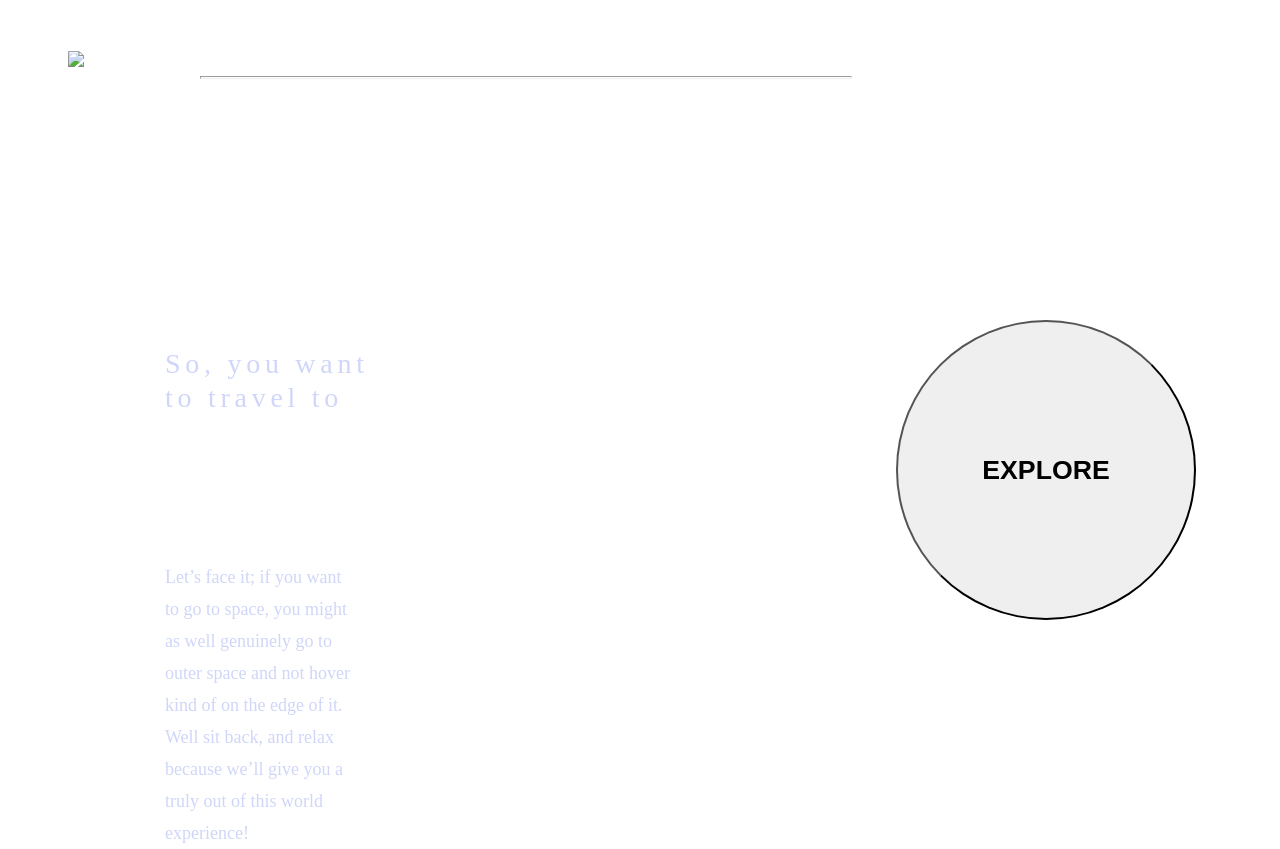
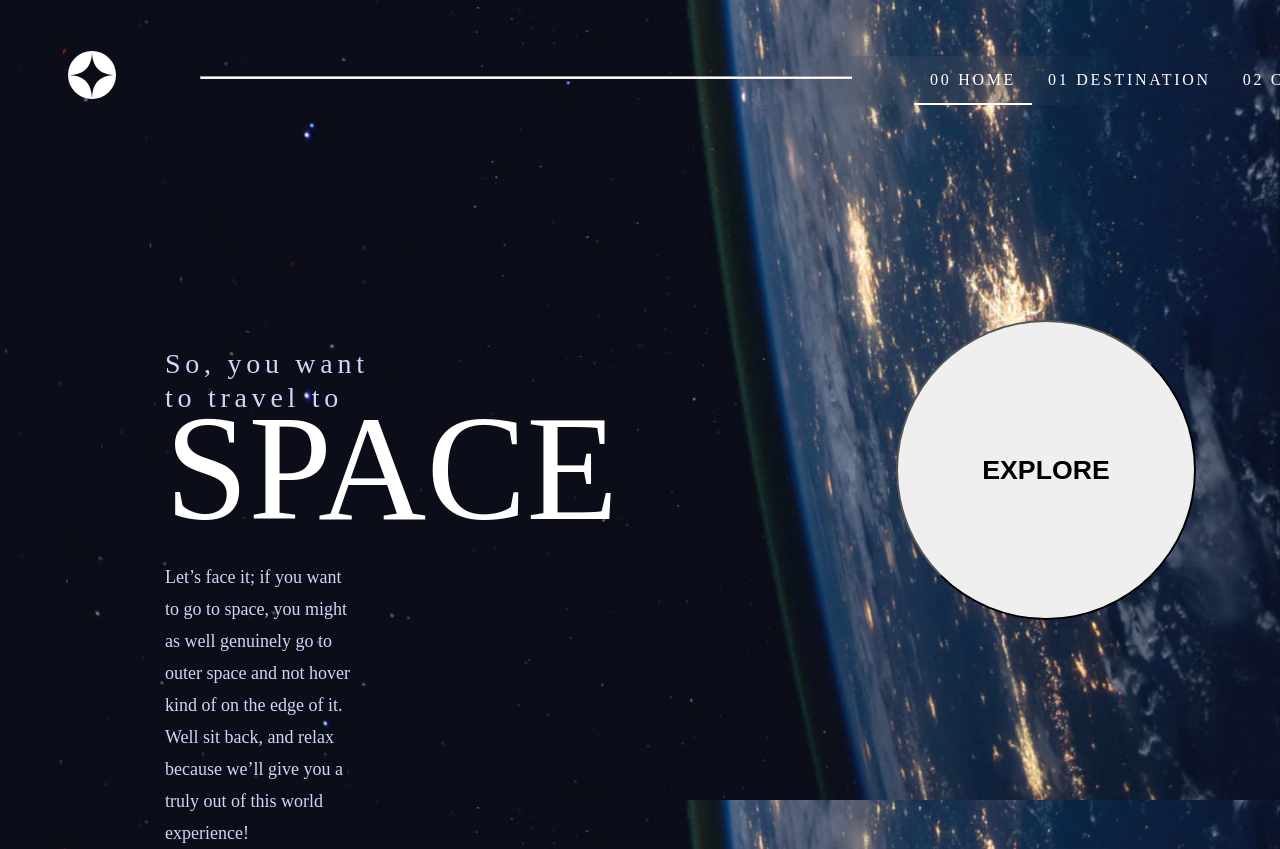
Before and after one commit to KSHITIJRAJ17/SpaceTourism, a plain HTML site: page index.html in a window 1280 px wide. Shown: the top 849 px of the page. Drawn offline with Linux system fonts and the light colour scheme; files that its build step writes are made by us from their sources.

Commit message:
Update index.html
changed multiple paths

```diff
--- a/index.html
+++ b/index.html
@@ -3,14 +3,14 @@
 <head>
   <meta charset="UTF-8">
   <meta name="viewport" content="width=device-width, initial-scale=1.0">
-  <link rel="stylesheet" href="index.css">
-  <link rel="icon" type="image/png" sizes="32x32" href="favicon-32x32.png">
+  <link rel="stylesheet" href="starter-code/css/index.css">
+  <link rel="icon" type="image/png" sizes="32x32" href="starter-code/assets/favicon-32x32.png">
 
   <title>Frontend Mentor | Space tourism website</title>
 </head>
 
-<body background="background-home-desktop.jpg">
-<img id="i1" src="logo.svg">
+<body background="starter-code/assets/home/background-home-desktop.jpg">
+<img id="i1" src="starter-code/assets/shared/logo.svg">
 <hr>
 <div class="topnav">
 <ul>
```
